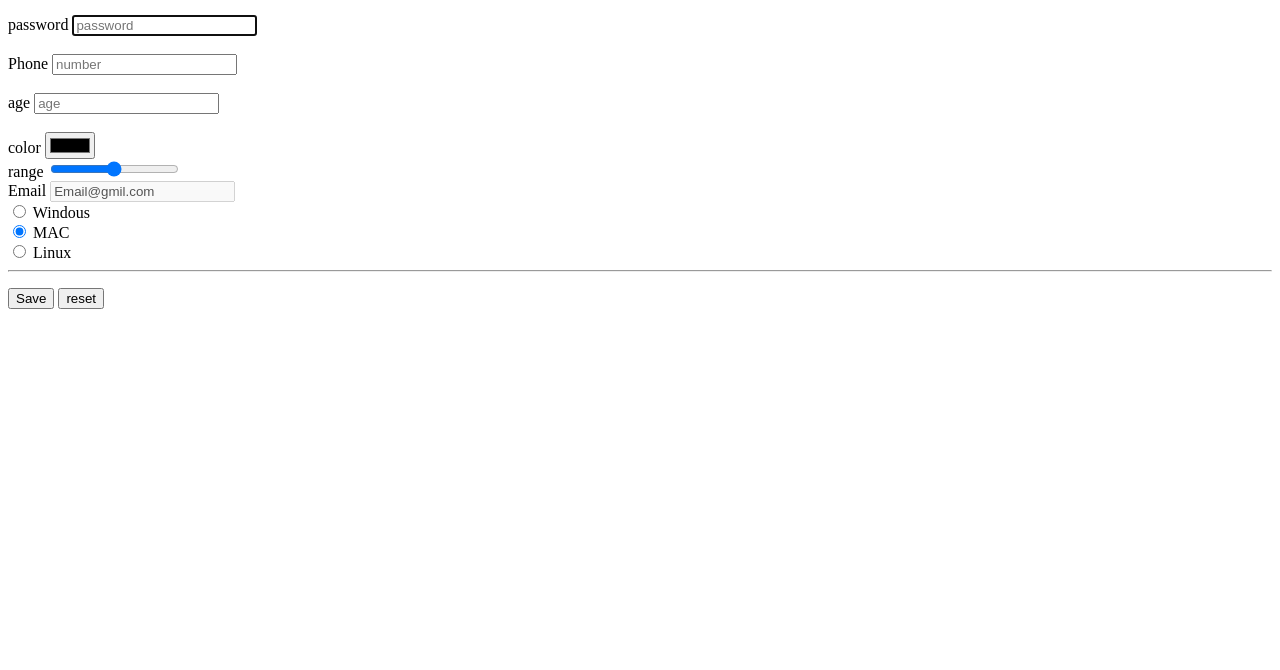
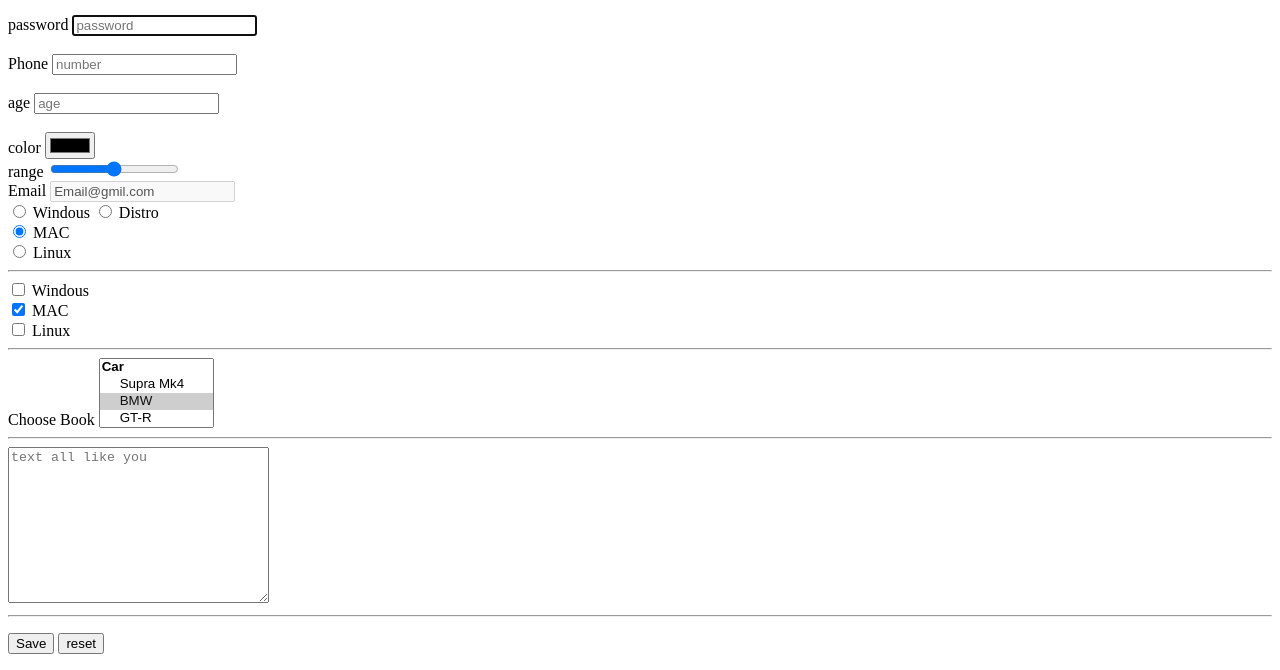
Before and after one commit to Samuel-Fawzy/first_project, a plain HTML site: page index.html in a window 1280 px wide. Shown: the part 1542-2212 px from the top of the page. Before the commit the page ends 1867 px from the top, so only its background shows below. Drawn offline with Linux system fonts and the light colour scheme.

Commit message:
select & textarea

```diff
--- a/index.html
+++ b/index.html
@@ -195,20 +195,57 @@
           value="Email@gmil.com"
           disabled>
           <div>
-            <input id="Win" type="radio"name='os' value="Windous">
+            <input id="Win" type="radio" name='os2' value="Windous">
             <label for="Win">Windous</label>
+            <input id="distro" type="radio" name='os2' value="Distro">
+            <label for="Win">Distro</label>
         </div>
 
           <div>
-            <input id="MAC" type="radio"name='os' value="MAC"checked>
+            <input id="MAC" type="radio" name='os' value="MAC" checked>
             <label for="MAC">MAC</label>
         </div>
 
           <div>
-              <input id="Lnx" type="radio"name='os' value="Linux">
+              <input id="Lnx" type="radio" name='os' value="Linux">
               <label for="Lnx">Linux</label>
           </div>
           <hr>
+
+          <div>
+            <input id="Win1" type="checkbox"name='os' value="Windous">
+            <label for="Win1">Windous</label>
+        </div>
+
+          <div>
+            <input id="MAC1" type="checkbox"name='os' value="MAC"checked>
+            <label for="MAC1">MAC</label>
+        </div>
+
+          <div>
+              <input id="Lnx1" type="checkbox"name='os' value="Linux">
+              <label for="Lnx1">Linux</label>
+            </div>
+            <div>
+          <hr>
+          <label for="books"> Choose Book</label>
+          <select name="books" id="books" multiple>
+            <optgroup label="Car">
+                <option value="1">Supra Mk4</option>
+                <option value="2"selected>BMW</option>
+                <option value="3">GT-R</option>
+            </optgroup>
+
+            <optgroup label="Anime">
+                <option value="4">Attack On Titen</option>
+                <option value="5">Demon Slayer</option>
+                <option value="6">Dith Note</option>
+            </optgroup>
+        </select>
+         </div>
+         <hr>
+         <textarea name="Windous" id="" cols="30" rows="10"placeholder='text all like you'></textarea>
+         <hr>
         <p>
             <input type="submit"
              value="Save">
```
